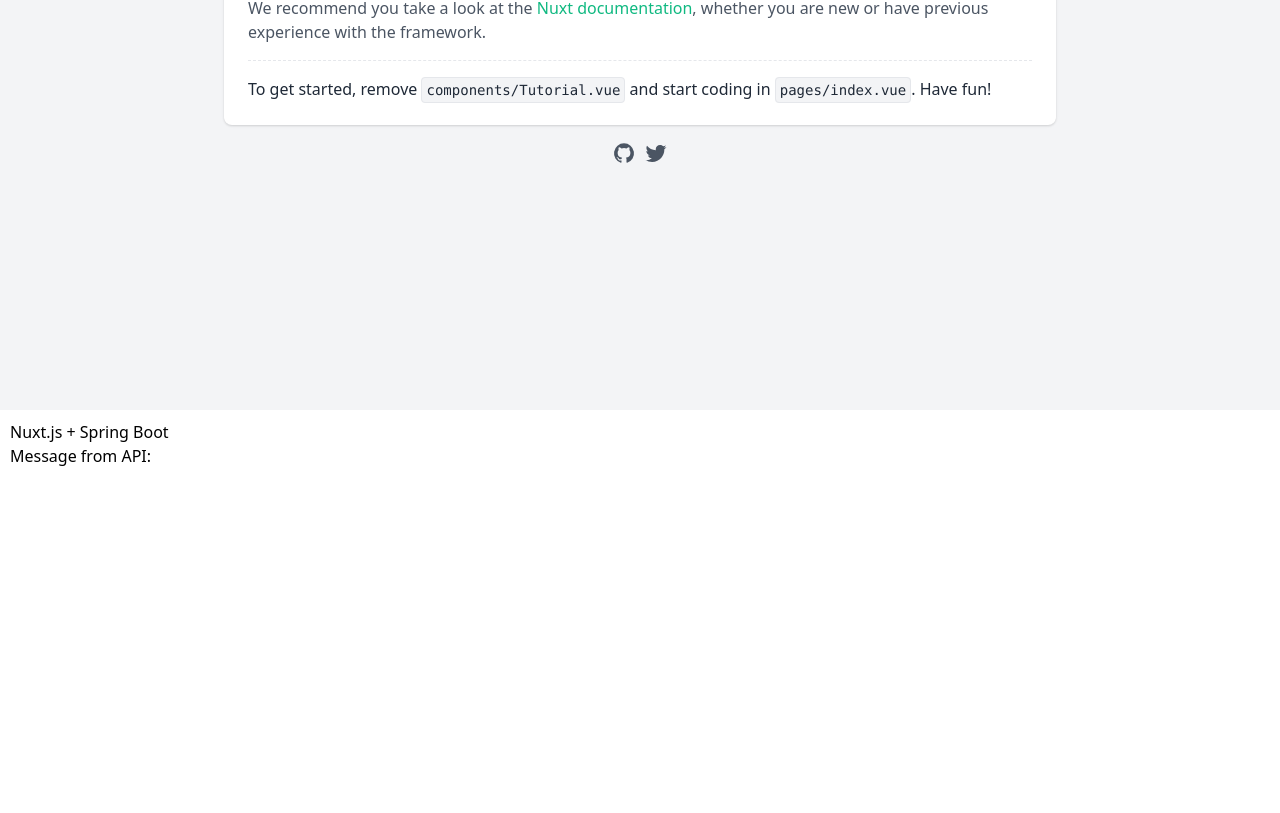
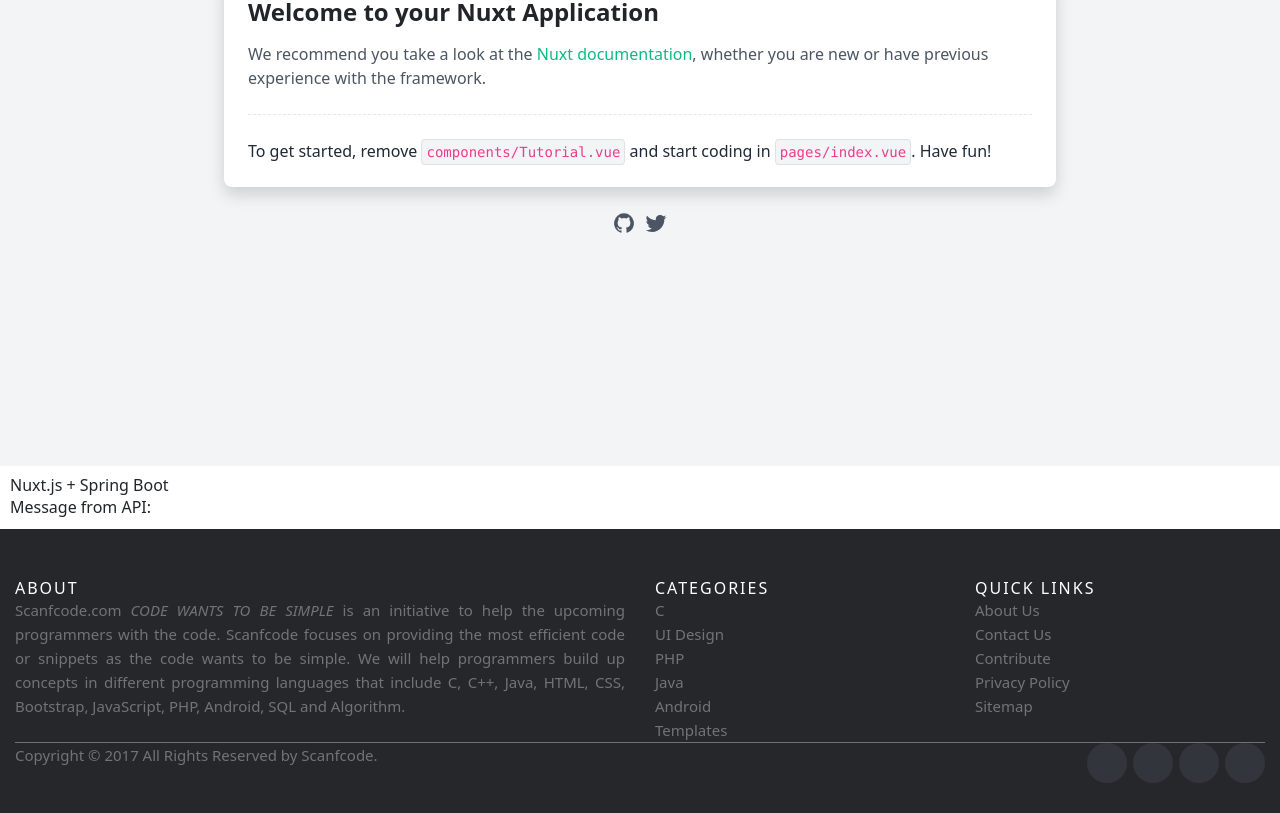
Before and after one commit to ChristianGalindo10/CCD-Front, a Nuxt app: page / in a window 1280 px wide. Shown: the part 390-1203 px from the top of the page. Before the commit the page ends 868 px from the top, so only its background shows below. Built offline with nearby package versions, Linux system fonts and the light colour scheme.

Commit message:
add layout and model example

```diff
--- /dev/null
+++ b/components/Footer.vue
@@ -0,0 +1,232 @@
+<template>
+    <footer class="site-footer">
+        <div class="container">
+            <div class="row">
+                <div class="col-sm-12 col-md-6">
+                    <h6>About</h6>
+                    <p class="text-justify">Scanfcode.com <i>CODE WANTS TO BE SIMPLE </i> is an initiative to help the
+                        upcoming programmers with the code. Scanfcode focuses on providing the most efficient code or
+                        snippets as the code wants to be simple. We will help programmers build up concepts in different
+                        programming languages that include C, C++, Java, HTML, CSS, Bootstrap, JavaScript, PHP, Android,
+                        SQL and Algorithm.</p>
+                </div>
+
+                <div class="col-xs-6 col-md-3">
+                    <h6>Categories</h6>
+                    <ul class="footer-links">
+                        <li><a href="http://scanfcode.com/category/c-language/">C</a></li>
+                        <li><a href="http://scanfcode.com/category/front-end-development/">UI Design</a></li>
+                        <li><a href="http://scanfcode.com/category/back-end-development/">PHP</a></li>
+                        <li><a href="http://scanfcode.com/category/java-programming-language/">Java</a></li>
+                        <li><a href="http://scanfcode.com/category/android/">Android</a></li>
+                        <li><a href="http://scanfcode.com/category/templates/">Templates</a></li>
+                    </ul>
+                </div>
+
+                <div class="col-xs-6 col-md-3">
+                    <h6>Quick Links</h6>
+                    <ul class="footer-links">
+                        <li><a href="http://scanfcode.com/about/">About Us</a></li>
+                        <li><a href="http://scanfcode.com/contact/">Contact Us</a></li>
+                        <li><a href="http://scanfcode.com/contribute-at-scanfcode/">Contribute</a></li>
+                        <li><a href="http://scanfcode.com/privacy-policy/">Privacy Policy</a></li>
+                        <li><a href="http://scanfcode.com/sitemap/">Sitemap</a></li>
+                    </ul>
+                </div>
+            </div>
+            <hr>
+        </div>
+        <div class="container">
+            <div class="row">
+                <div class="col-md-8 col-sm-6 col-xs-12">
+                    <p class="copyright-text">Copyright &copy; 2017 All Rights Reserved by
+                        <a href="#">Scanfcode</a>.
+                    </p>
+                </div>
+
+                <div class="col-md-4 col-sm-6 col-xs-12">
+                    <ul class="social-icons">
+                        <li><a class="facebook" href="#"><i class="fa fa-facebook"></i></a></li>
+                        <li><a class="twitter" href="#"><i class="fa fa-twitter"></i></a></li>
+                        <li><a class="dribbble" href="#"><i class="fa fa-dribbble"></i></a></li>
+                        <li><a class="linkedin" href="#"><i class="fa fa-linkedin"></i></a></li>
+                    </ul>
+                </div>
+            </div>
+        </div>
+    </footer>
+</template>
+
+<script>
+export default {
+    name: 'Footer',
+}
+</script>
+
+<style>
+.site-footer {
+    background-color: #26272b;
+    padding: 45px 0 20px;
+    font-size: 15px;
+    line-height: 24px;
+    color: #737373;
+}
+
+.site-footer hr {
+    border-top-color: #bbb;
+    opacity: 0.5
+}
+
+.site-footer hr.small {
+    margin: 20px 0
+}
+
+.site-footer h6 {
+    color: #fff;
+    font-size: 16px;
+    text-transform: uppercase;
+    margin-top: 5px;
+    letter-spacing: 2px
+}
+
+.site-footer a {
+    color: #737373;
+}
+
+.site-footer a:hover {
+    color: #3366cc;
+    text-decoration: none;
+}
+
+.footer-links {
+    padding-left: 0;
+    list-style: none
+}
+
+.footer-links li {
+    display: block
+}
+
+.footer-links a {
+    color: #737373
+}
+
+.footer-links a:active,
+.footer-links a:focus,
+.footer-links a:hover {
+    color: #3366cc;
+    text-decoration: none;
+}
+
+.footer-links.inline li {
+    display: inline-block
+}
+
+.site-footer .social-icons {
+    text-align: right
+}
+
+.site-footer .social-icons a {
+    width: 40px;
+    height: 40px;
+    line-height: 40px;
+    margin-left: 6px;
+    margin-right: 0;
+    border-radius: 100%;
+    background-color: #33353d
+}
+
+.copyright-text {
+    margin: 0
+}
+
+@media (max-width:991px) {
+    .site-footer [class^=col-] {
+        margin-bottom: 30px
+    }
+}
+
+@media (max-width:767px) {
+    .site-footer {
+        padding-bottom: 0
+    }
+
+    .site-footer .copyright-text,
+    .site-footer .social-icons {
+        text-align: center
+    }
+}
+
+.social-icons {
+    padding-left: 0;
+    margin-bottom: 0;
+    list-style: none
+}
+
+.social-icons li {
+    display: inline-block;
+    margin-bottom: 4px
+}
+
+.social-icons li.title {
+    margin-right: 15px;
+    text-transform: uppercase;
+    color: #96a2b2;
+    font-weight: 700;
+    font-size: 13px
+}
+
+.social-icons a {
+    background-color: #eceeef;
+    color: #818a91;
+    font-size: 16px;
+    display: inline-block;
+    line-height: 44px;
+    width: 44px;
+    height: 44px;
+    text-align: center;
+    margin-right: 8px;
+    border-radius: 100%;
+    -webkit-transition: all .2s linear;
+    -o-transition: all .2s linear;
+    transition: all .2s linear
+}
+
+.social-icons a:active,
+.social-icons a:focus,
+.social-icons a:hover {
+    color: #fff;
+    background-color: #29aafe
+}
+
+.social-icons.size-sm a {
+    line-height: 34px;
+    height: 34px;
+    width: 34px;
+    font-size: 14px
+}
+
+.social-icons a.facebook:hover {
+    background-color: #3b5998
+}
+
+.social-icons a.twitter:hover {
+    background-color: #00aced
+}
+
+.social-icons a.linkedin:hover {
+    background-color: #007bb6
+}
+
+.social-icons a.dribbble:hover {
+    background-color: #ea4c89
+}
+
+@media (max-width:767px) {
+    .social-icons li.title {
+        display: block;
+        margin-right: 0;
+        font-weight: 600
+    }
+}
+</style>
--- /dev/null
+++ b/components/Header.vue
@@ -0,0 +1,46 @@
+<template>
+    <div>
+        <b-navbar toggleable="lg" type="dark" variant="info">
+            <b-navbar-brand href="#">NavBar</b-navbar-brand>
+
+            <b-navbar-toggle target="nav-collapse"></b-navbar-toggle>
+
+            <b-collapse id="nav-collapse" is-nav>
+                <b-navbar-nav>
+                    <b-nav-item href="#">Link</b-nav-item>
+                    <b-nav-item href="#" disabled>Disabled</b-nav-item>
+                </b-navbar-nav>
+
+                <!-- Right aligned nav items -->
+                <b-navbar-nav class="ml-auto">
+                    <b-nav-form>
+                        <b-form-input size="sm" class="mr-sm-2" placeholder="Search"></b-form-input>
+                        <b-button size="sm" class="my-2 my-sm-0" type="submit">Search</b-button>
+                    </b-nav-form>
+
+                    <b-nav-item-dropdown text="Lang" right>
+                        <b-dropdown-item href="#">EN</b-dropdown-item>
+                        <b-dropdown-item href="#">ES</b-dropdown-item>
+                        <b-dropdown-item href="#">RU</b-dropdown-item>
+                        <b-dropdown-item href="#">FA</b-dropdown-item>
+                    </b-nav-item-dropdown>
+
+                    <b-nav-item-dropdown right>
+                        <!-- Using 'button-content' slot -->
+                        <template #button-content>
+                            <em>User</em>
+                        </template>
+                        <b-dropdown-item href="#">Profile</b-dropdown-item>
+                        <b-dropdown-item href="#">Sign Out</b-dropdown-item>
+                    </b-nav-item-dropdown>
+                </b-navbar-nav>
+            </b-collapse>
+        </b-navbar>
+    </div>
+</template>
+
+<script>
+export default {
+  name: 'Header'
+}
+</script>
--- /dev/null
+++ b/layouts/default.vue
@@ -0,0 +1,7 @@
+<template>
+  <div>
+    <Header />
+    <Nuxt />
+    <Footer />
+  </div>
+</template>
--- a/nuxt.config.js
+++ b/nuxt.config.js
@@ -1,6 +1,6 @@
 export default {
   // Disable server-side rendering: https://go.nuxtjs.dev/ssr-mode
-  ssr: false,
+  ssr: true,
 
   // Global page headers: https://go.nuxtjs.dev/config-head
   head: {
@@ -21,6 +21,7 @@
 
   // Global CSS: https://go.nuxtjs.dev/config-css
   css: [
+    '~/assets/css/main.scss'
   ],
 
   // Plugins to run before rendering page: https://go.nuxtjs.dev/config-plugins
@@ -36,7 +37,8 @@
 
   // Modules: https://go.nuxtjs.dev/config-modules
   modules: [
-    '@nuxtjs/axios'
+    '@nuxtjs/axios',
+    'bootstrap-vue/nuxt'
   ],
 
   // Build Configuration: https://go.nuxtjs.dev/config-build
--- a/package.json
+++ b/package.json
@@ -11,6 +11,7 @@
   },
   "dependencies": {
     "@nuxtjs/axios": "^5.13.6",
+    "bootstrap-vue": "^2.22.0",
     "core-js": "^3.19.3",
     "nuxt": "^2.15.8",
     "vue": "^2.6.14",
@@ -23,6 +24,8 @@
     "babel-core": "7.0.0-bridge.0",
     "babel-jest": "^27.4.4",
     "jest": "^27.4.4",
+    "sass": "^1.53.0",
+    "sass-loader": "^10.3.1",
     "vue-jest": "^3.0.4"
   }
 }
--- a/pages/index.vue
+++ b/pages/index.vue
@@ -13,6 +13,7 @@
   name: 'IndexPage'
 }**/
 export default {
+  //#layout: 'defecto',
   async asyncData({ app }) {
     const ip = await app.$axios.$get('http://localhost:8080');
     return { ip }
```
Also changed, not shown: components/Tutorial.vue (+42 -24 lines), model/Usuario.js (added, +9 -0 lines), assets/css/main.scss (added), 1 other file (tests, documents, lock files or other folders).
